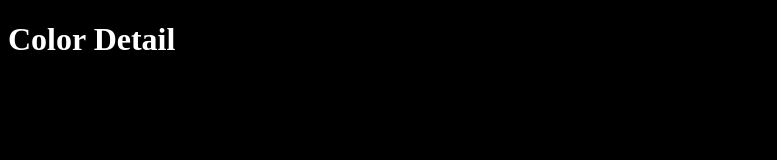
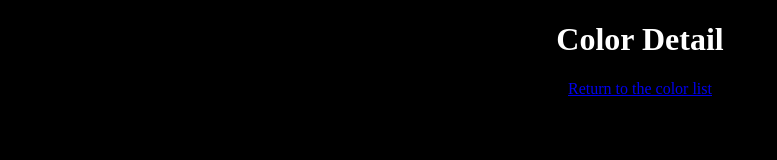
Before and after one commit to DirtDeodara/static-express-lab, a website: page public/color.html in a window 1280 px wide. Shown: the whole page, without its empty margins (0-777 px from the left). Drawn offline with Linux system fonts and the light colour scheme; no server answers.

Commit message:
about to deploy

```diff
--- a/lib/app.js
+++ b/lib/app.js
@@ -21,5 +21,4 @@ app.get('/api/v1/colors/:name', (req, res) => {
   res.send(color);
 });
 
-
 module.exports = { app };
--- a/public/color.html
+++ b/public/color.html
@@ -10,6 +10,7 @@
 <body>
   <h1>Color Detail</h1>
   <main id="root"></main>
+  <a href="/">Return to the color list</a>
   <script type="module" src="js/color.js"></script>
 </body>
 </html>
--- a/public/css/color.css
+++ b/public/css/color.css
@@ -1,5 +1,6 @@
 body {
   background-color: black;
+  text-align: center;
 }
 
 h1 {
--- a/public/js/color.js
+++ b/public/js/color.js
@@ -3,6 +3,7 @@ const search = new URLSearchParams(window.location.search);
 
 const name = search.get('name');
 const p = document.createElement('p');
+
 
 fetch(`/api/v1/colors/${name}`)
   .then(res => res.json())
```
